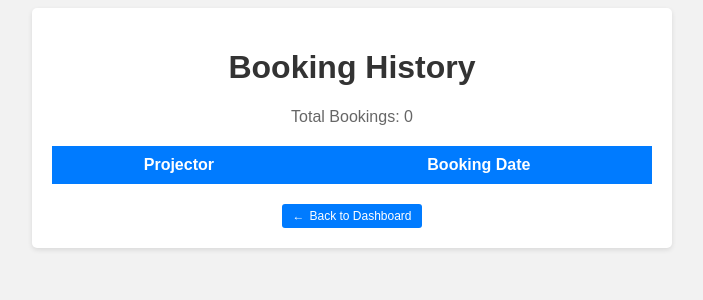
After one commit to momogodi2000/projector-management-app-in-django, a Django app: page /booking_history/ in a window 1280 px wide. The commit adds this page. Shown: the top 300 px of the page, without its empty margins (288-991 px from the left). Run offline with Django 5.2, Linux system fonts and the light colour scheme; a user stored in the database is signed in; data that the repository does not hold is empty.

Commit message:
Added Bokking history page

```diff
--- /dev/null
+++ b/projector/projector_management/static/booking_history.css
@@ -0,0 +1,89 @@
+body {
+    background-color: #f2f2f2;
+    font-family: Arial, sans-serif;
+}
+
+.container {
+    max-width: 600px;
+    margin: 0 auto;
+    padding: 20px;
+    background-color: #fff;
+    border-radius: 5px;
+    box-shadow: 0 2px 5px rgba(0, 0, 0, 0.1);
+}
+
+h1 {
+    color: #333;
+    text-align: center;
+}
+
+p {
+    color: #666;
+    text-align: center;
+}
+
+.booking-table {
+    width: 100%;
+    border-collapse: collapse;
+    margin-top: 20px;
+}
+
+.booking-table th,
+.booking-table td {
+    padding: 10px;
+    text-align: center;
+}
+
+.booking-table th {
+    background-color: #007bff;
+    color: #fff;
+}
+
+.booking-table tbody tr:nth-child(even) {
+    background-color: #f2f2f2;
+}
+
+.booking-table tbody tr:hover {
+    background-color: #e0e0e0;
+}
+
+.back-button {
+    display: inline-block;
+    margin-top: 20px;
+    padding: 10px 20px;
+    background-color: #007bff;
+    color: #fff;
+    text-decoration: none;
+    border-radius: 5px;
+    transition: background-color 0.3s ease;
+}
+
+.container {
+    max-width: 600px;
+    margin: 0 auto;
+    padding: 20px;
+    background-color: #fff;
+    border-radius: 5px;
+    box-shadow: 0 2px 5px rgba(0, 0, 0, 0.1);
+    text-align: center;
+}
+
+.back-button {
+    display: inline-block;
+    padding: 5px 10px;
+    background-color: #007bff;
+    color: #fff;
+    text-decoration: none;
+    border-radius: 3px;
+    transition: background-color 0.3s ease;
+    font-size: 12px;
+}
+
+.back-button::before {
+    content: "\2190";
+    margin-right: 5px;
+}
+
+.back-button:hover {
+    background-color: #0056b3;
+}
--- a/projector/projector_management/templates/request/book_projector.html
+++ b/projector/projector_management/templates/request/book_projector.html
@@ -1,4 +1,3 @@
-<!-- templates/request/book_projector.html -->
 {% load static %}
 <!DOCTYPE html>
 <html lang="en">
@@ -10,6 +9,7 @@
 </head>
 <body>
     <div class="container mt-5">
+
         <h1>Book a Projector</h1>
         <form method="post">
             {% csrf_token %}
@@ -34,6 +34,7 @@
                 <input type="time" id="end-time" name="end_time" required>
             </div>
             <button type="submit" class="btn btn-primary">Book</button>
+            <a href="{% url 'user_dashboard' %}" class="back-button">Back to Dashboard</a>
         </form>
     </div>
 </body>
--- /dev/null
+++ b/projector/projector_management/templates/request/booking_history.html
@@ -0,0 +1,35 @@
+{% load static %}
+<!DOCTYPE html>
+<html lang="en">
+<head>
+    <meta charset="UTF-8">
+    <meta name="viewport" content="width=device-width, initial-scale=1.0">
+    <title>Booking History</title>
+    <link rel="stylesheet" type="text/css" href="{% static 'booking_history.css' %}">
+</head>
+<body>
+    <div class="container">
+        <h1>Booking History</h1>
+        <p>Total Bookings: {{ booking_count }}</p>
+
+        <table class="booking-table">
+            <thead>
+                <tr>
+                    <th>Projector</th>
+                    <th>Booking Date</th>
+                </tr>
+            </thead>
+            <tbody>
+                {% for booking in bookings %}
+                <tr>
+                    <td>{{ booking.projector }}</td>
+                    <td>{{ booking.booking_date }}</td>
+                </tr>
+                {% endfor %}
+            </tbody>
+        </table>
+
+        <a href="{% url 'user_dashboard' %}" class="back-button">Back to Dashboard</a>
+    </div>
+</body>
+</html>
--- a/projector/projector_management/urls.py
+++ b/projector/projector_management/urls.py
@@ -5,7 +5,7 @@ from django.conf.urls.static import static
 from . import views
 from .views import manage_projectors, add_projector, edit_projector, delete_projector
 from .views import manage_withdrawals, manage_deposits
-from .views import book_projector, validate_booking, admin_dashboard
+from .views import book_projector, validate_booking, admin_dashboard, booking_history
 
 urlpatterns = [
     path('', views.home, name='home'),
@@ -32,4 +32,5 @@ urlpatterns = [
 
     path('book_projector/', book_projector, name='book_projector'),
     path('validate_booking/<int:booking_id>/', validate_booking, name='validate_booking'),
+    path('booking_history/', booking_history, name='booking_history'),
 ] + static(settings.MEDIA_URL, document_root=settings.MEDIA_ROOT)
--- a/projector/projector_management/views.py
+++ b/projector/projector_management/views.py
@@ -212,3 +212,13 @@ def admin_dashboard(request):
         'users': users
     }
     return render(request, 'dashboard/admin_dashboard.html', context)
+
+
+@login_required
+def booking_history(request):
+    # Fetch booking data from the database for the current user
+    bookings = Booking.objects.filter(user=request.user)
+    booking_count = bookings.count()
+
+    # Render the template with the form and booking information
+    return render(request, 'request/booking_history.html', {'bookings': bookings, 'booking_count': booking_count})
```
Also changed, not shown: projector/projector_management/static/book_projector.css (+22 -0 lines), projector/projector_management/templates/dashboard/user_dashboard.html (+103 -21 lines), projector/projector_management/templates/settings.py (added, +132 -0 lines), projector/db.sqlite3.
